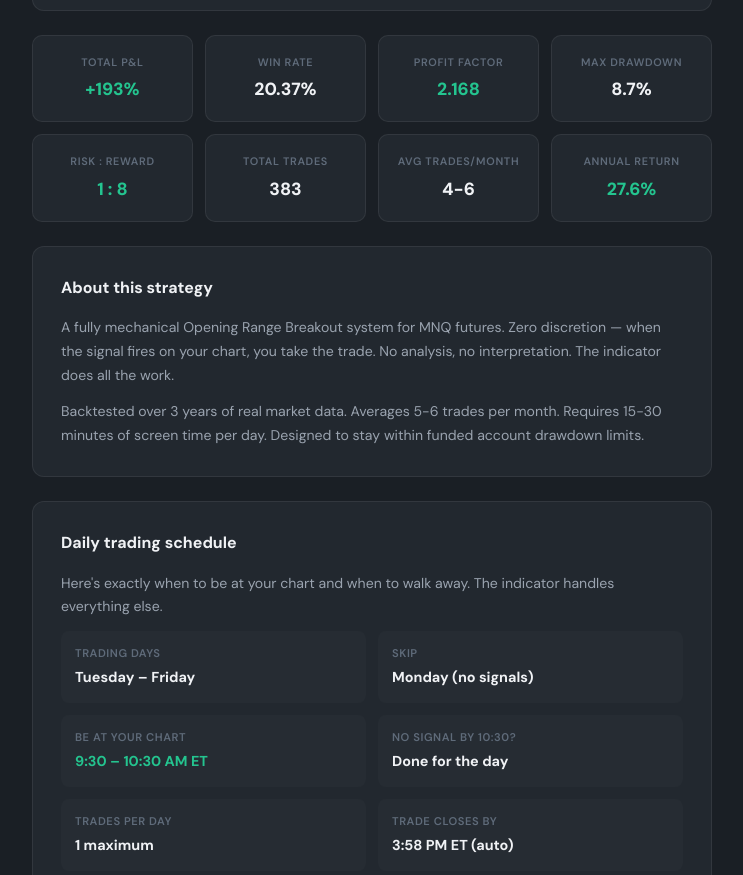
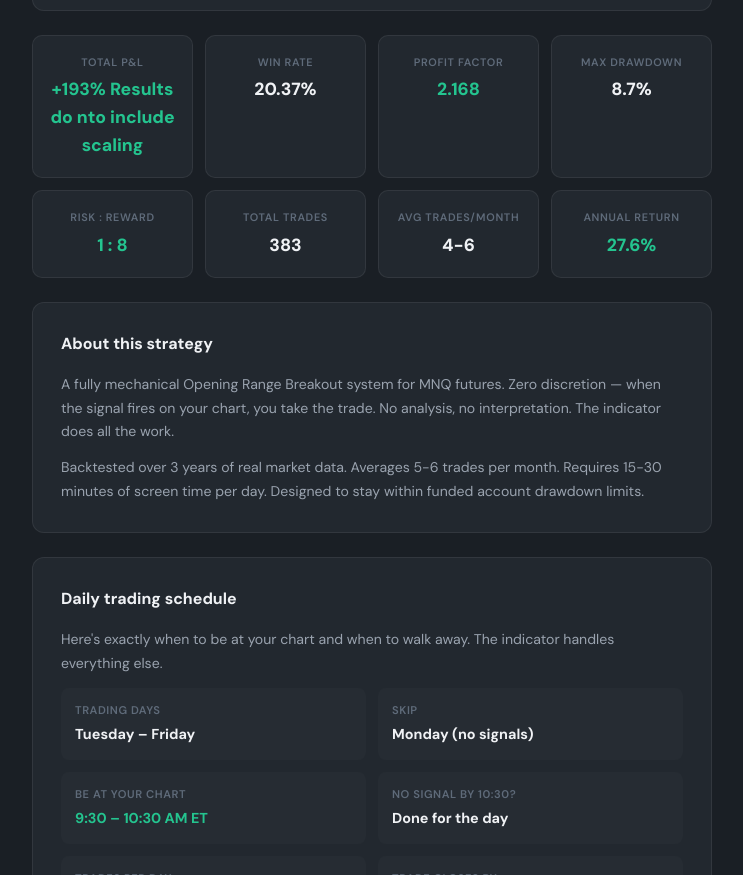
Before and after one commit to peeyushpoudel-ui/myquantstrategy, a website: page strategy.html in a window 1280 px wide. Shown: the part 1324-2199 px from the top of the page, without its empty margins (82-825 px from the left). Drawn offline with Linux system fonts and the light colour scheme; no server answers; a script that the page names is missing.

Commit message:
Update strategy.html

```diff
--- a/strategy.html
+++ b/strategy.html
@@ -73,7 +73,7 @@ html{scroll-behavior:smooth}body{font-family:var(--font);background:var(--bg);co
 </div></div>
 
 <div class="metrics-grid">
-<div class="metric-card"><div class="label">Total P&L</div><div class="val green">+193%</div></div>
+<div class="metric-card"><div class="label">Total P&L</div><div class="val green">+193% Results do nto include scaling</div></div>
 <div class="metric-card"><div class="label">Win Rate</div><div class="val">20.37%</div></div>
 <div class="metric-card"><div class="label">Profit Factor</div><div class="val green">2.168</div></div>
 <div class="metric-card"><div class="label">Max Drawdown</div><div class="val">8.7%</div></div>
```
